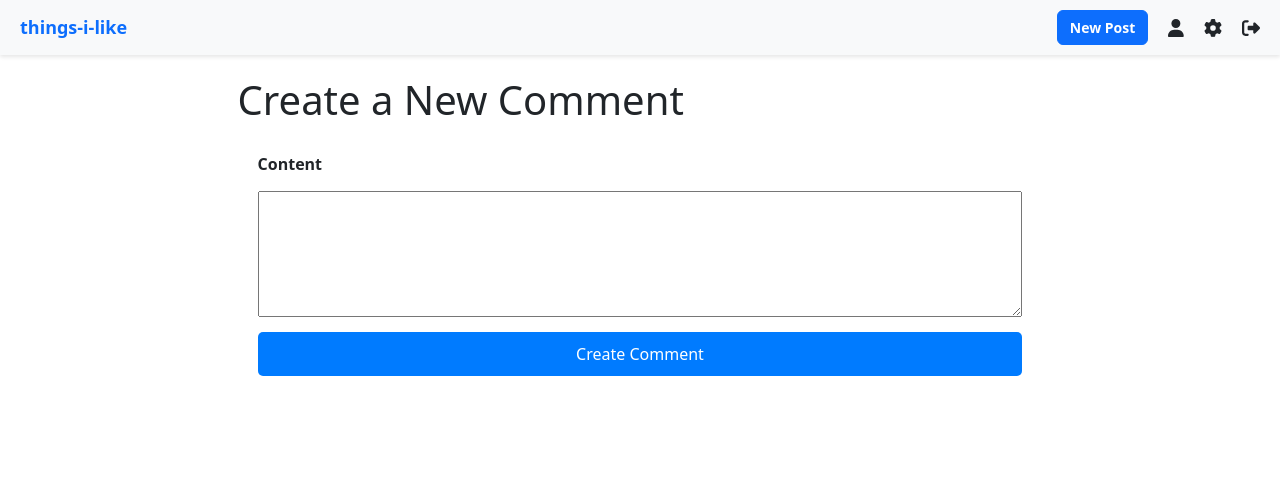
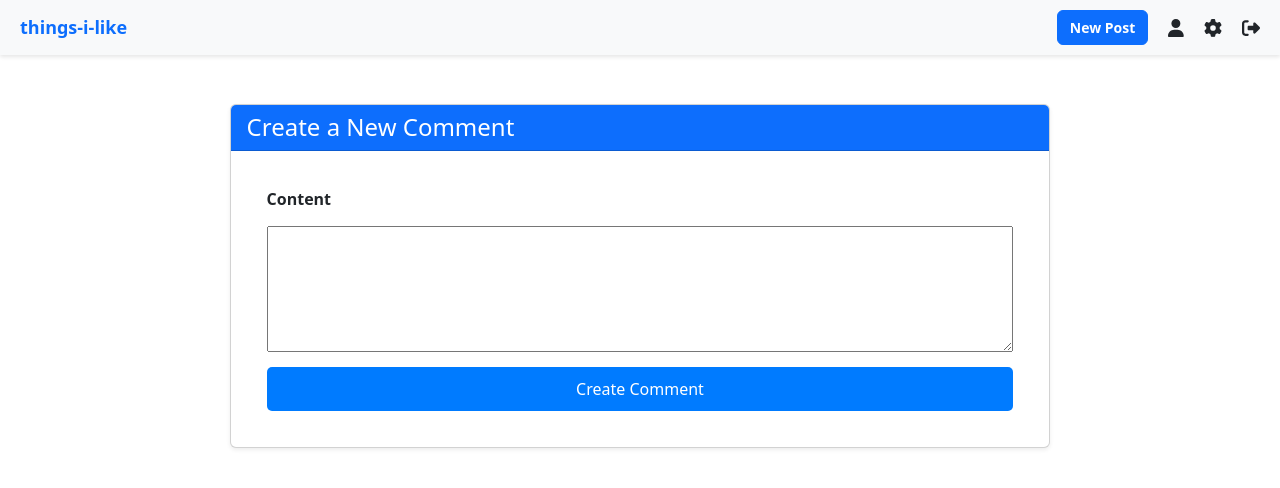
Before and after one commit to jeremingo/things-i-like, a React (Vite) app in the folder apps/frontend/: page /add-comment/1 in a window 1280 px wide. Shown: the top 488 px of the page. Built offline with nearby package versions, Linux system fonts and the light colour scheme; sample sign-in values are in the browser's storage.

Commit message:
gh-76 Prettify New Comment

```diff
--- a/apps/frontend/src/NewComment.tsx
+++ b/apps/frontend/src/NewComment.tsx
@@ -16,19 +16,31 @@ const NewComment: React.FC = () => {
   }, [navigate]);
 
   const onSubmit = async (data: PostFormData) => {
-    await CommentService.create({...data, postId: new ObjectId(postId)}).then(() => {
+    await CommentService.create({ ...data, postId: new ObjectId(postId) })
+      .then(() => {
         alert('Comment created successfully!');
         navigate('/post/' + postId);
-    }).catch((err) => {
+      })
+      .catch((err) => {
         console.error('Failed to create comment:', err);
         alert('Failed to create comment. Please try again.');
       });
   };
 
   return (
-    <div style={{ padding: '20px', margin: '0 auto' }}>
-      <h1>Create a New Comment</h1>
+    <div className="container-fluid mt-5">
+      <div className="row justify-content-center">
+        <div className="col-12">
+          <div className="card shadow-sm">
+            <div className="card-header bg-primary text-white">
+              <h4 className="mb-0">Create a New Comment</h4>
+            </div>
+            <div className="card-body">
               <PostForm onSubmit={onSubmit} action="Create Comment" />
+            </div>
+          </div>
+        </div>
+      </div>
     </div>
   );
 };
```
Lines whose indentation alone changed are shown as unchanged.
